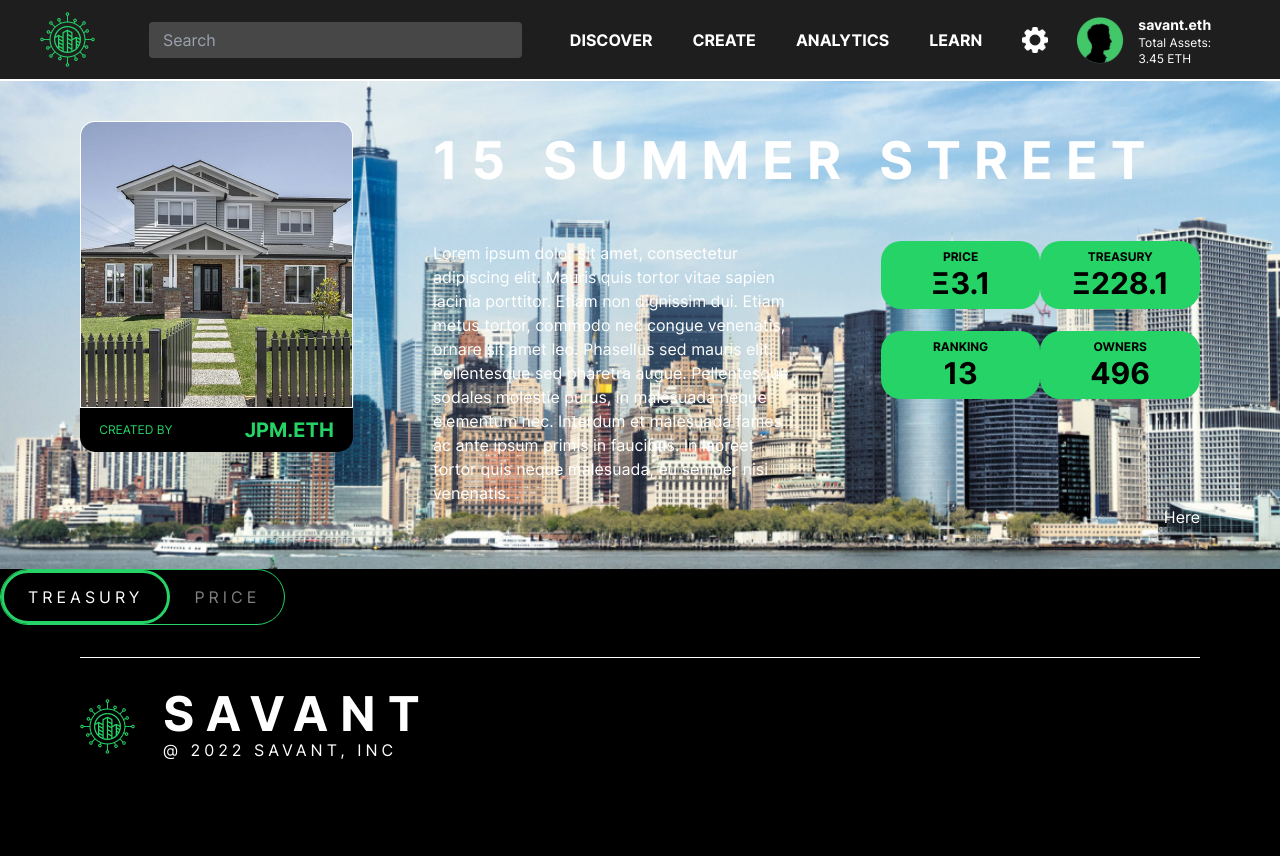
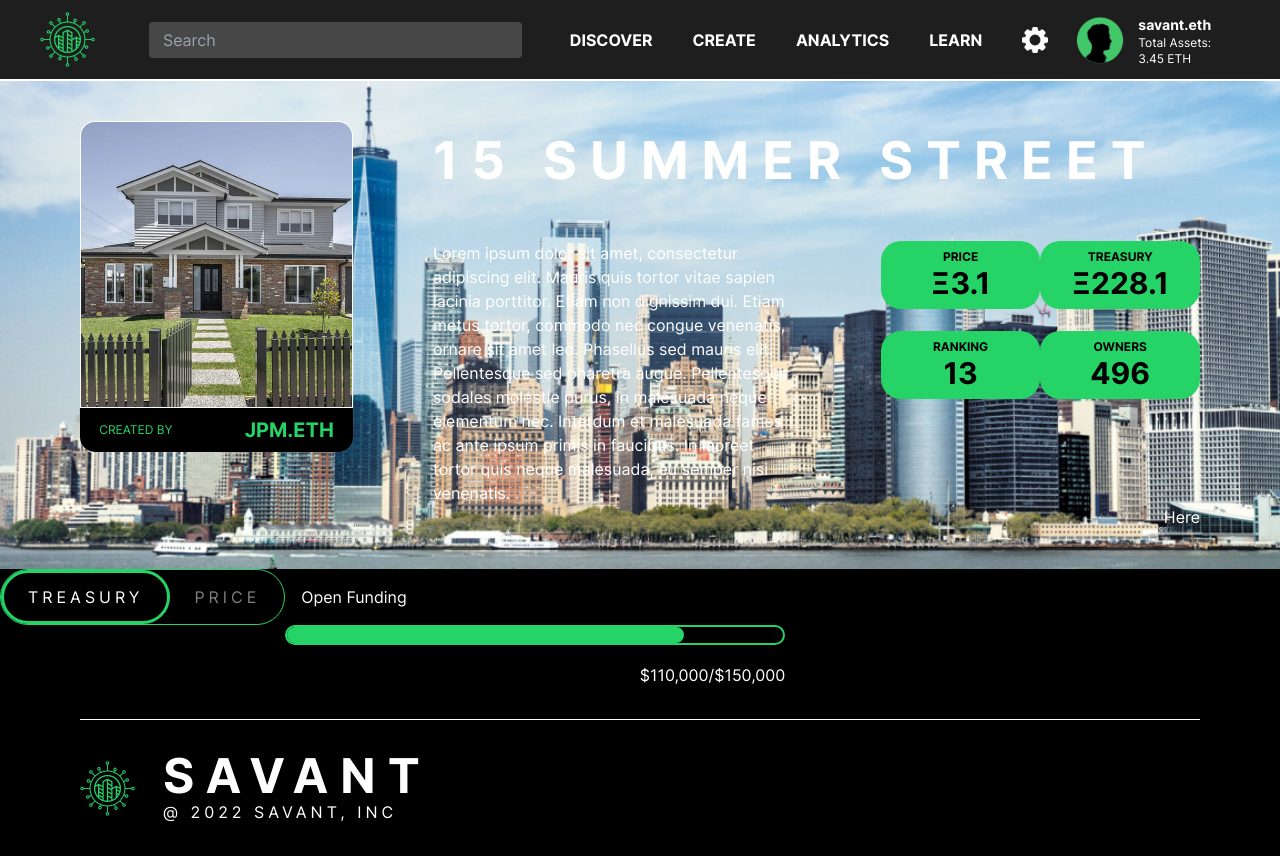
Before and after one commit to bihlasagna/Savant-protocol-frontend, a React (Create React App) app: page /vehicle in a window 1280 px wide. Before the commit the page ends 800 px from the top, so only its background shows below. Built offline with nearby package versions, Linux system fonts and the light colour scheme.

Commit message:
Add progressbar

```diff
--- /dev/null
+++ b/src/components/Progressbar/index.jsx
@@ -0,0 +1,15 @@
+import './index.scss';
+
+const Progressbar = ({ completed = 80 }) => {
+  return (
+    <div className="progress-bar inline-flex flex-col">
+      <div className="pbar-title text-white">Open Funding</div>
+      <div className="content">
+        <div className="filled-content"></div>
+      </div>
+      <div className="progress-details text-white">$110,000/$150,000</div>
+    </div>
+  );
+};
+
+export default Progressbar;
--- /dev/null
+++ b/src/components/Progressbar/index.scss
@@ -0,0 +1,26 @@
+.progress-bar {
+  .pbar-title {
+    margin-left: 1rem;
+    margin-bottom: 1rem;
+  }
+
+  .content {
+    height: 20px;
+    width: 500px;
+    border: 2px solid theme('colors.primary');
+    border-radius: 20px;
+    margin-bottom: 18px;
+
+    .filled-content {
+      height: 100%;
+      width: 80%;
+      background-color: theme('colors.primary');
+      border-radius: 20px;
+    }
+  }
+
+  .progress-details {
+    font-weight: 500;
+    align-self: flex-end;
+  }
+}
--- a/src/containers/VehicleMain/index.js
+++ b/src/containers/VehicleMain/index.js
@@ -1,6 +1,6 @@
 import VehicleMainHeader from 'components/VehicleMainHeader';
 import Spinner from 'components/Spinner';
-
+import Progressbar from 'components/Progressbar';
 const spinnerData = ['TREASURY', 'PRICE'];
 
 const VehicleMain = () => {
@@ -8,6 +8,7 @@ const VehicleMain = () => {
     <>
       <VehicleMainHeader />
       <Spinner data={spinnerData} />
+      <Progressbar />
     </>
   );
 };
```
